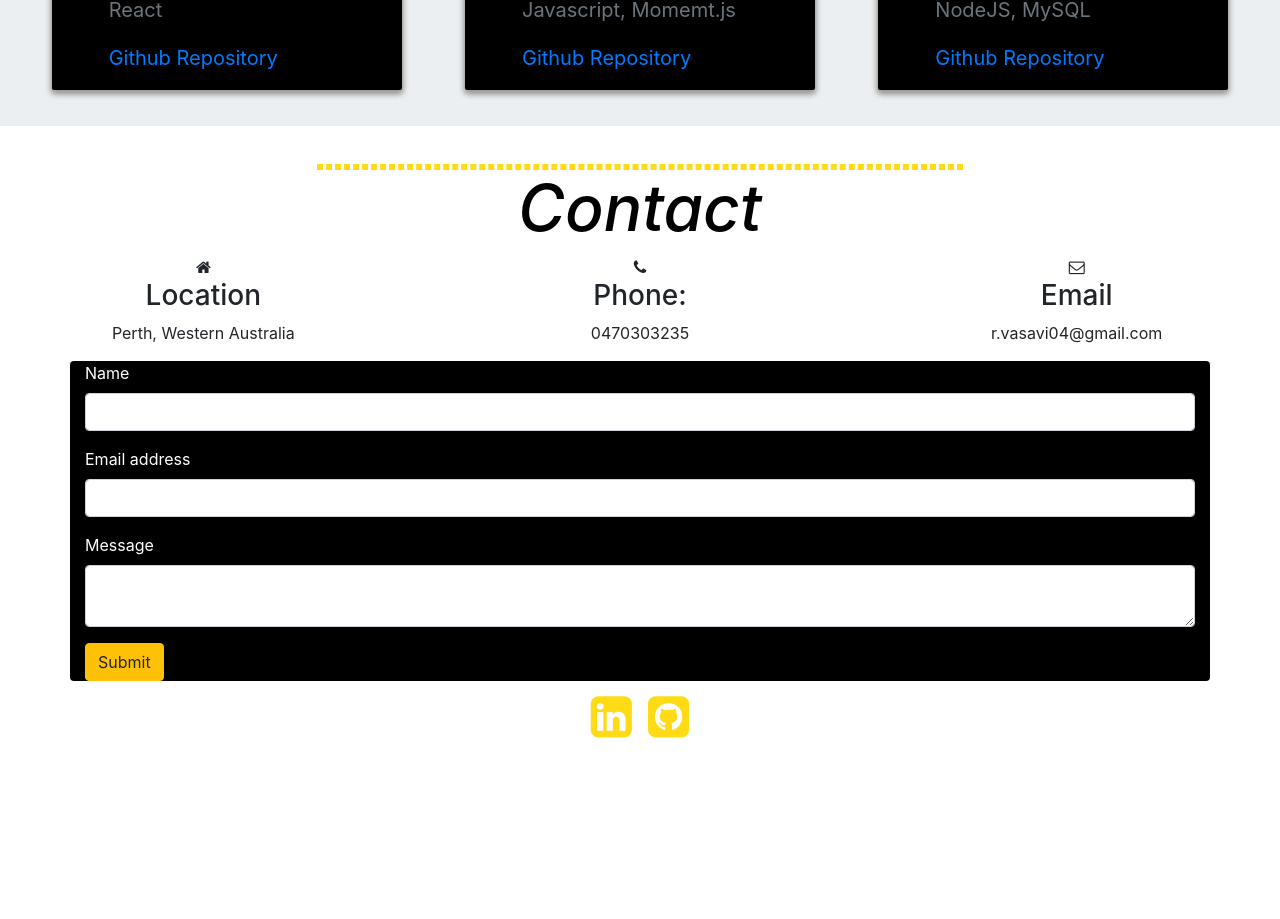
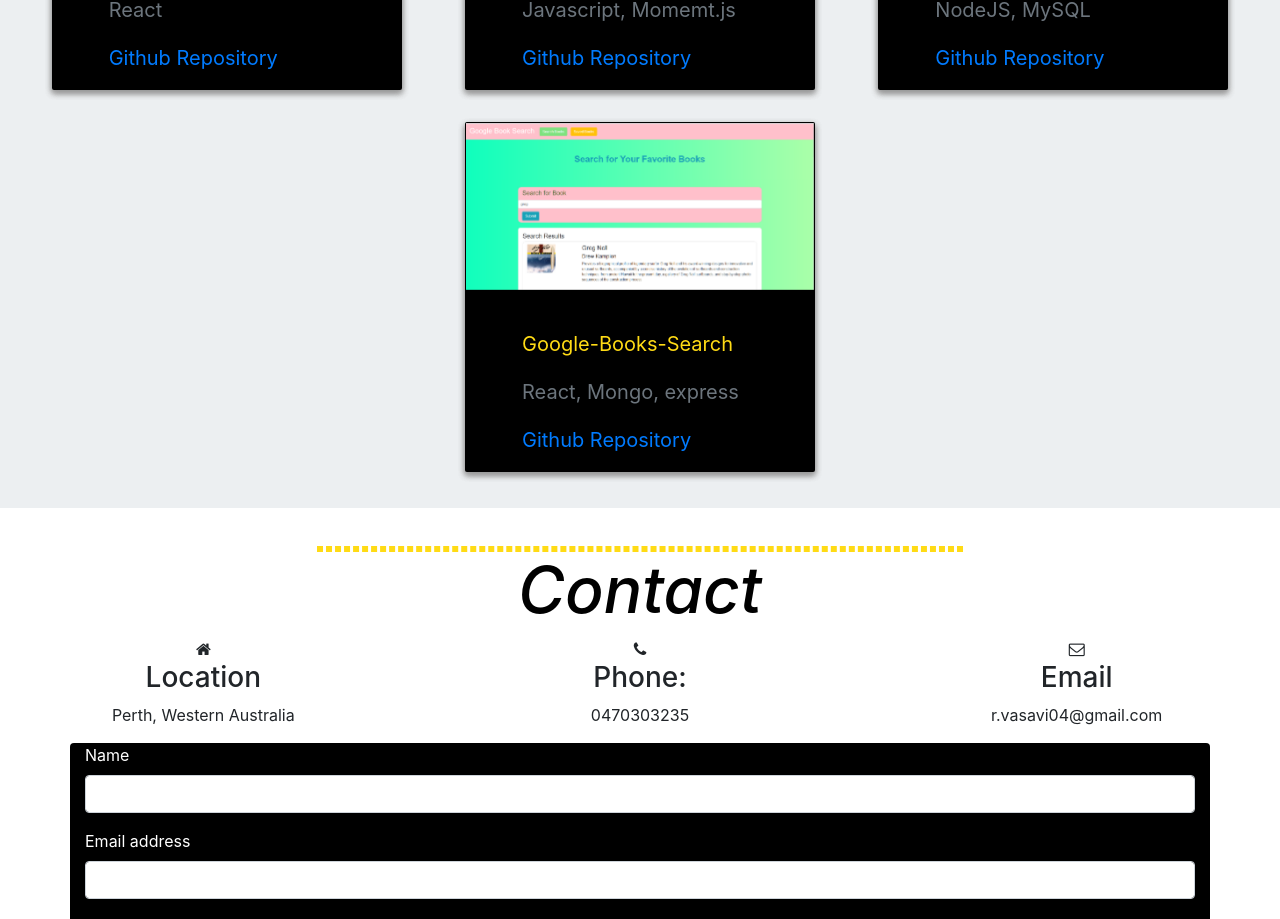
Before and after one commit to vasavi245/React-Portfolio, a React (Create React App) app: page / in a window 1280 px wide. Shown: the part 2540-3459 px from the top of the page. Before the commit the page ends 3294 px from the top, so only its background shows below. Built offline with nearby package versions, Linux system fonts and the light colour scheme.

Commit message:
new app added to portfolio

```diff
--- a/src/components/myData.js
+++ b/src/components/myData.js
@@ -4,6 +4,7 @@ import image3 from "./Images/workout-tracker.PNG";
 import image4 from "./Images/imageempdir.PNG";
 import image5 from "./Images/Dayplanner.PNG";
 import image6 from "./Images/burger screenshot.PNG";
+import image7 from "./Images/google-books.PNG";
 let myData = {
   resume:
     "https://drive.google.com/file/d/12ZN7_KA8RDdgd6pexC3u8gM8mws01SMU/view?usp=sharing",
@@ -73,6 +74,14 @@ let myData = {
       image: image6,
       technology: "NodeJS, MySQL",
     },
+    {
+      id: "7",
+      title: "Google-Books-Search",
+      githuburl: "https://github.com/vasavi245/Google-Books",
+      appurl: "https://search4book.herokuapp.com/",
+      image: image7,
+      technology: "React, Mongo, express",
+    }
   ],
 };
 
```
Also changed, not shown: src/components/Images/google-books.PNG (added).
